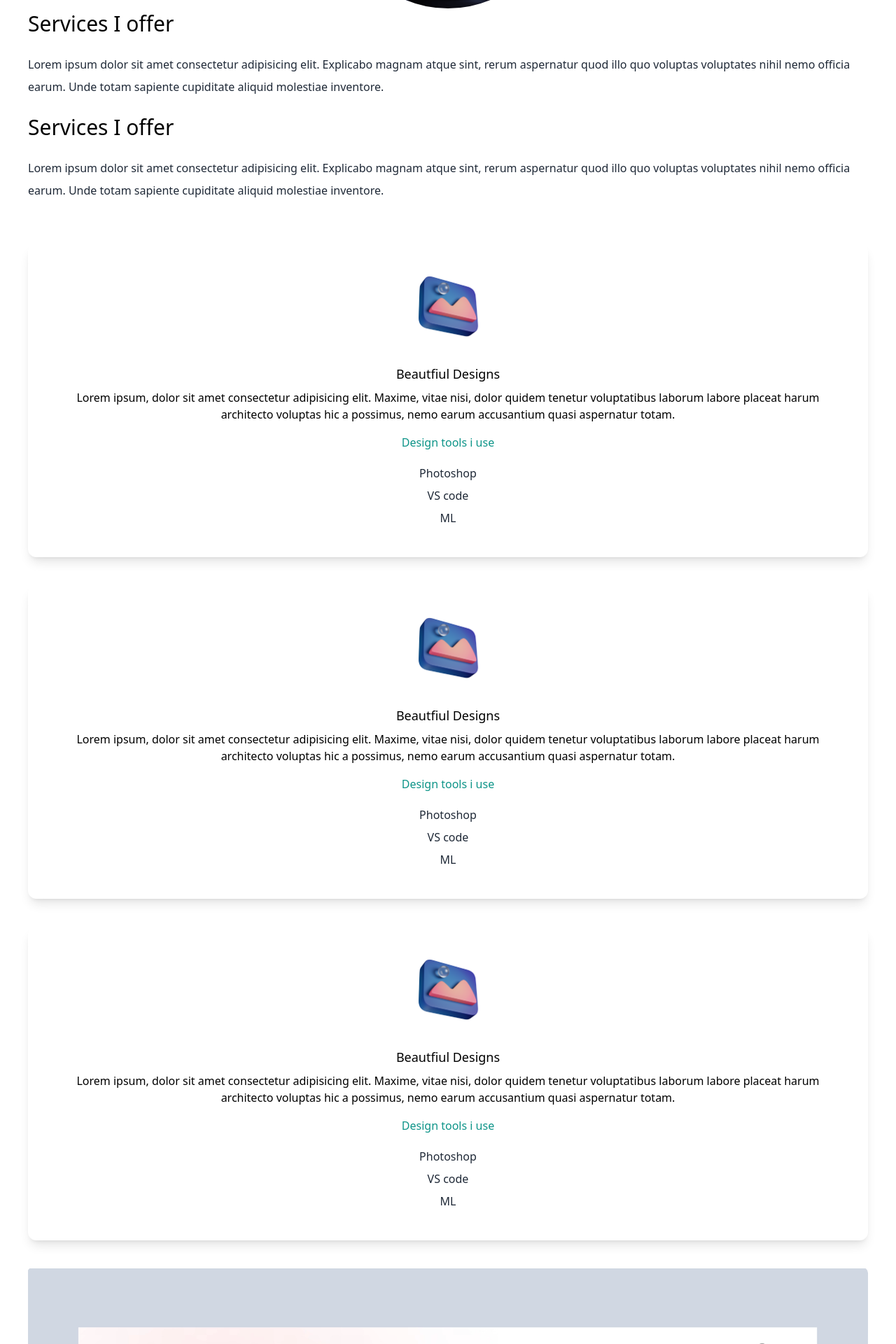
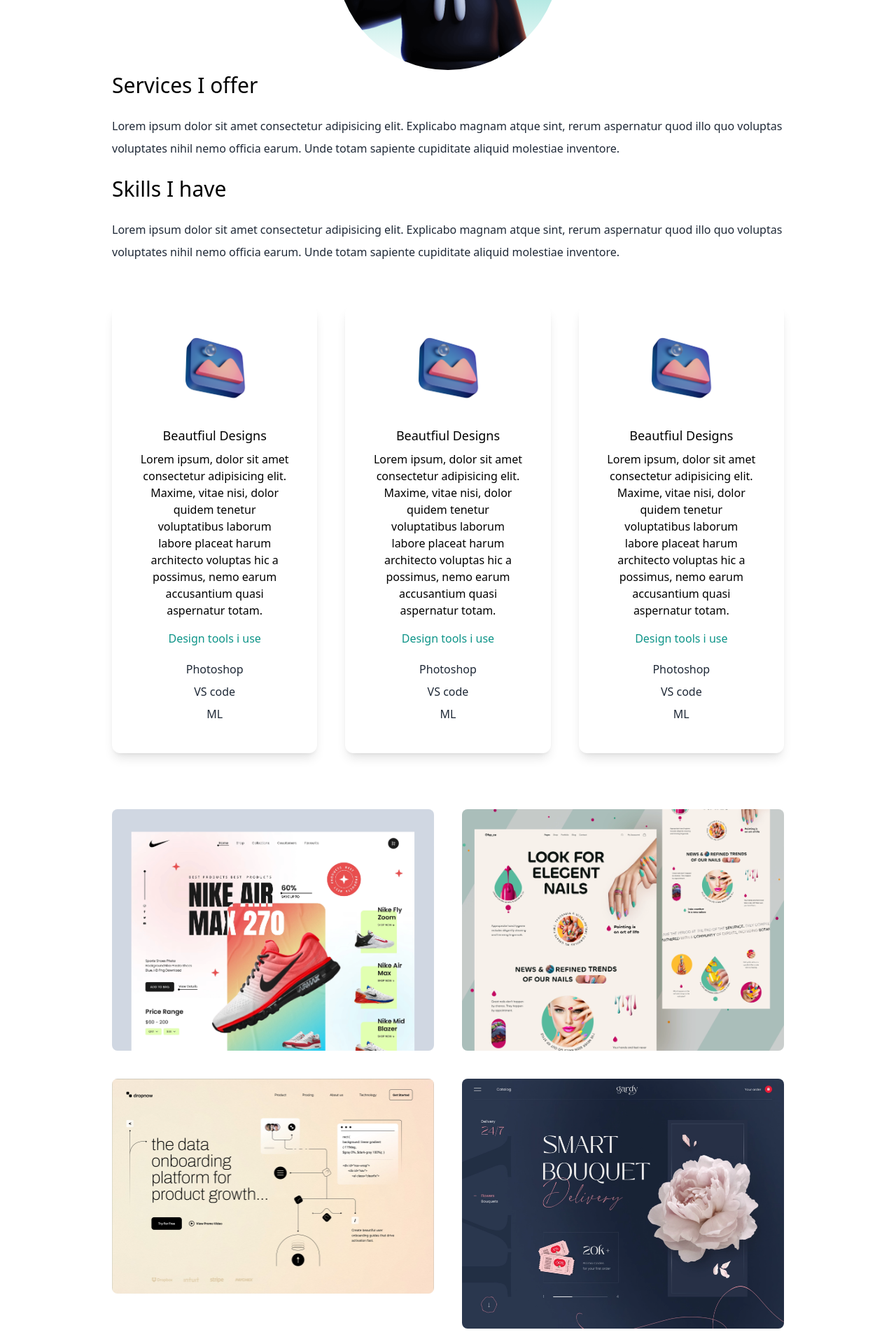
Before and after one commit to ParthJuneja/portfolio, a Next.js app: page / in a window 1280 px wide. Shown: the part 880-2800 px from the top of the page at 70% size. Built offline with nearby package versions, Linux system fonts and the light colour scheme.

Commit message:
dark theme added

```diff
--- a/pages/index.js
+++ b/pages/index.js
@@ -1,8 +1,8 @@
 import Head from "next/head";
-import {BsFillMoonStarsFill} from "react-icons/bs";
-import {AiFillTwitterCircle} from "react-icons/ai";
-import {AiFillGithub} from "react-icons/ai";
-import {AiFillLinkedin} from "react-icons/ai";
+import { BsFillMoonStarsFill } from "react-icons/bs";
+import { AiFillTwitterCircle } from "react-icons/ai";
+import { AiFillGithub } from "react-icons/ai";
+import { AiFillLinkedin } from "react-icons/ai";
 import Image from "next/image";
 import deved from "../public/dev-ed-wave.png";
 import design from "../public/design.png";
@@ -14,116 +14,217 @@ import web3 from "../public/web3.png";
 import web4 from "../public/web4.png";
 import web5 from "../public/web5.png";
 import web6 from "../public/web6.png";
-
-
+import { useState } from "react";
 
 export default function Home() {
+  const [darkMode, setDarkMode] = useState(false);
+
   return (
-    <div>
+    <div className={darkMode ? "dark" : ""}>
       <Head>
         <title>Parth Juneja Portfolio</title>
         <meta name="keywords" content="web development, programming" />
         <link rel="icon" href="/favicon.ico" />
       </Head>
 
-      <main className="bg-white px-10 ">
+      <main className="bg-white px-10 md:px-20 lg:px-40 dark:bg-back">
         <section className="min-h-screen">
           <nav className="py-10 mb-12 flex justify-between">
-            <h1 className="text-xl font-burtons">developedbyparth</h1>
-              <ul className="flex items-center">
-                <li>
-                  <BsFillMoonStarsFill className="cursor-pointer text-xl"/>
-                </li>
-                <li> <a className='bg-gradient-to-r from-cyan-500 to-teal-500 text-white px-4 py-2 rounded-md ml-8' href="#">Resume</a></li>
-              </ul>
+            <h1 className="text-xl font-burtons dark:text-fore">
+              developedbyparth
+            </h1>
+            <ul className="flex items-center">
+              <li>
+                <BsFillMoonStarsFill
+                  onClick={() => setDarkMode(!darkMode)}
+                  className="cursor-pointer text-xl dark:text-pale"
+                />
+              </li>
+              <li>
+                {" "}
+                <a
+                  className="bg-gradient-to-r from-cyan-500 to-teal-500 text-white px-4 py-2 rounded-md ml-8 dark:bg-gradient-to-r dark:from-pale dark:to-calm dark:text-black "
+                  href="#"
+                >
+                  Resume
+                </a>
+              </li>
+            </ul>
           </nav>
           <div className="text-center p-10">
-            <h2 className="text-5xl py-2 font-medium text-teal-600">Parth Juneja</h2>
-            <h3 className="text-2xl py-2">Developer, Student</h3>
-            <p className=" text-md py-5 leading-8 text-gray-800">Hi, I'm Parth, a developer from India. I'm currently studying pursuing Undergrad in Comp Sci. and I love to code.</p>
+            <h2 className="text-5xl py-2 font-medium text-teal-600 md:text-6xl lg:text-8xl dark:text-fore">
+              Parth Juneja
+            </h2>
+            <h3 className="text-2xl py-2 md:text-3xl lg:text-4xl dark:text-sand">
+              Developer, Student
+            </h3>
+            <p className=" text-md py-5 leading-8 text-gray-800 md: text-xl mx-auto max-w-xl lg:text-2xl lg:max-w-2xl dark:text-mud">
+              Hi, I'm Parth, a developer from India. I'm currently studying
+              pursuing Undergrad in Comp Sci. and I love to code.
+            </p>
           </div>
-          <div className="text-5xl justify-center flex gap-16 py-3 text-gray-600">
-            <AiFillTwitterCircle/>
-            <AiFillGithub/>
-            <AiFillLinkedin/>
+          <div className="text-5xl justify-center flex gap-16 py-3 text-gray-600 dark:text-calm">
+            <AiFillTwitterCircle className="hover:opacity-60 hover:text-mid2" />
+            <AiFillGithub className="hover:opacity-60 hover:text-mid2" />
+            <AiFillLinkedin className="hover:opacity-60 hover:text-mid2" />
           </div>
-          <div className="relative bg-gradient-to-b from-teal-500  rounded-full w-80 h-80  mt-20 mx-auto overflow-hidden">
-            <Image src={deved} fill objectFit="cover"/>
+          <div className="relative bg-gradient-to-b from-teal-500 rounded-full w-80 h-80  mt-20 mx-auto overflow-hidden dark:bg-gradient-to-b dark:from-pale dark:to-sand">
+            <Image src={deved} fill objectFit="cover" />
           </div>
         </section>
 
         <section>
           <div className="flex-col justify-center">
-            <h3 className="text-3xl py-1">Services I offer</h3>
-            <p className=" text-md py-5 leading-8 text-gray-800"> Lorem ipsum dolor sit amet consectetur adipisicing elit. Explicabo magnam atque sint, rerum aspernatur quod illo quo voluptas voluptates nihil nemo officia earum. Unde totam sapiente cupiditate aliquid molestiae inventore. </p>
+            <h3 className="text-3xl py-1 dark:text-fore">Services I offer</h3>
+            <p className=" text-md py-5 leading-8 text-gray-800 dark:text-mid2">
+              {" "}
+              Lorem ipsum dolor sit amet consectetur adipisicing elit. Explicabo
+              magnam atque sint, rerum aspernatur quod illo quo voluptas
+              voluptates nihil nemo officia earum. Unde totam sapiente
+              cupiditate aliquid molestiae inventore.{" "}
+            </p>
           </div>
         </section>
 
         <section>
           <div className="flex-col justify-center">
-            <h3 className="text-3xl py-1">Services I offer</h3>
-            <p className=" text-md py-5 leading-8 text-gray-800"> Lorem ipsum dolor sit amet consectetur adipisicing elit. Explicabo magnam atque sint, rerum aspernatur quod illo quo voluptas voluptates nihil nemo officia earum. Unde totam sapiente cupiditate aliquid molestiae inventore. </p>
+            <h3 className="text-3xl py-1 dark:text-fore">Skills I have</h3>
+            <p className=" text-md py-5 leading-8 text-gray-800 dark:text-mid2">
+              {" "}
+              Lorem ipsum dolor sit amet consectetur adipisicing elit. Explicabo
+              magnam atque sint, rerum aspernatur quod illo quo voluptas
+              voluptates nihil nemo officia earum. Unde totam sapiente
+              cupiditate aliquid molestiae inventore.{" "}
+            </p>
           </div>
 
-          <div>
-
-
-            <div className="text-center shadow-lg p-10 rounded-xl my-10">
-              <Image src = {design} width={100} height={100} className='mx-auto'/>
-              <h3 className="text-lg font-medium pt-8 pb-2">Beautfiul Designs</h3>
-              <p>Lorem ipsum, dolor sit amet consectetur adipisicing elit. Maxime, vitae nisi, dolor quidem tenetur voluptatibus laborum labore placeat harum architecto voluptas hic a possimus, nemo earum accusantium quasi aspernatur totam.</p>
-              <h4 className="py-4 text-teal-600">Design tools i use</h4>
-              <p className="text-gray-800 py-1">Photoshop</p>
-              <p className="text-gray-800 py-1">VS code</p>
-              <p className="text-gray-800 py-1">ML</p>
+          <div className="lg:flex gap-10">
+            <div className="text-center shadow-lg p-10 rounded-xl my-10 dark:bg-mid1">
+              <Image
+                src={design}
+                width={100}
+                height={100}
+                className="mx-auto"
+              />
+              <h3 className="text-lg font-medium pt-8 pb-2 dark:text-fore">
+                Beautfiul Designs
+              </h3>
+              <p className="dark:text-mid2">
+                Lorem ipsum, dolor sit amet consectetur adipisicing elit.
+                Maxime, vitae nisi, dolor quidem tenetur voluptatibus laborum
+                labore placeat harum architecto voluptas hic a possimus, nemo
+                earum accusantium quasi aspernatur totam.
+              </p>
+              <h4 className="py-4 text-teal-600 dark:text-pinkish">Design tools i use</h4>
+              <p className="text-gray-800 py-1 dark:text-calm">Photoshop</p>
+              <p className="text-gray-800 py-1 dark:text-calm">VS code</p>
+              <p className="text-gray-800 py-1 dark:text-calm">ML</p>
             </div>
 
-            <div className="text-center shadow-lg p-10 rounded-xl my-10">
-              <Image src = {design} width={100} height={100} className='mx-auto'/>
-              <h3 className="text-lg font-medium pt-8 pb-2">Beautfiul Designs</h3>
-              <p>Lorem ipsum, dolor sit amet consectetur adipisicing elit. Maxime, vitae nisi, dolor quidem tenetur voluptatibus laborum labore placeat harum architecto voluptas hic a possimus, nemo earum accusantium quasi aspernatur totam.</p>
-              <h4 className="py-4 text-teal-600">Design tools i use</h4>
-              <p className="text-gray-800 py-1">Photoshop</p>
-              <p className="text-gray-800 py-1">VS code</p>
-              <p className="text-gray-800 py-1">ML</p>
+            <div className="text-center shadow-lg p-10 rounded-xl my-10 dark:bg-mid1">
+              <Image
+                src={design}
+                width={100}
+                height={100}
+                className="mx-auto"
+              />
+              <h3 className="text-lg font-medium pt-8 pb-2 dark:text-fore">
+                Beautfiul Designs
+              </h3>
+              <p className="dark:text-mid2">
+                Lorem ipsum, dolor sit amet consectetur adipisicing elit.
+                Maxime, vitae nisi, dolor quidem tenetur voluptatibus laborum
+                labore placeat harum architecto voluptas hic a possimus, nemo
+                earum accusantium quasi aspernatur totam.
+              </p>
+              <h4 className="py-4 text-teal-600 dark:text-pinkish">Design tools i use</h4>
+              <p className="text-gray-800 py-1 dark:text-calm">Photoshop</p>
+              <p className="text-gray-800 py-1 dark:text-calm">VS code</p>
+              <p className="text-gray-800 py-1 dark:text-calm">ML</p>
             </div>
 
-            <div className="text-center shadow-lg p-10 rounded-xl my-10">
-              <Image src = {design} width={100} height={100} className='mx-auto'/>
-              <h3 className="text-lg font-medium pt-8 pb-2">Beautfiul Designs</h3>
-              <p>Lorem ipsum, dolor sit amet consectetur adipisicing elit. Maxime, vitae nisi, dolor quidem tenetur voluptatibus laborum labore placeat harum architecto voluptas hic a possimus, nemo earum accusantium quasi aspernatur totam.</p>
-              <h4 className="py-4 text-teal-600">Design tools i use</h4>
-              <p className="text-gray-800 py-1">Photoshop</p>
-              <p className="text-gray-800 py-1">VS code</p>
-              <p className="text-gray-800 py-1">ML</p>
+            <div className="text-center shadow-lg p-10 rounded-xl my-10 dark:bg-mid1">
+              <Image
+                src={design}
+                width={100}
+                height={100}
+                className="mx-auto"
+              />
+              <h3 className="text-lg font-medium pt-8 pb-2 dark:text-fore">
+                Beautfiul Designs
+              </h3>
+              <p className="dark:text-mid2">
+                Lorem ipsum, dolor sit amet consectetur adipisicing elit.
+                Maxime, vitae nisi, dolor quidem tenetur voluptatibus laborum
+                labore placeat harum architecto voluptas hic a possimus, nemo
+                earum accusantium quasi aspernatur totam.
+              </p>
+              <h4 className="py-4 text-teal-600 dark:text-pinkish">Design tools i use</h4>
+              <p className="text-gray-800 py-1 dark:text-calm">Photoshop</p>
+              <p className="text-gray-800 py-1 dark:text-calm">VS code</p>
+              <p className="text-gray-800 py-1 dark:text-calm">ML</p>
             </div>
-
           </div>
 
           {/* // this is the section for the projects */}
-          <div>
-            <div>
-              <Image src={web1}/>
+          <div className="flex flex-col gap-10 py-10 lg:flex-row flex-wrap">
+            <div className="basis-1/3 flex-1">
+              <Image
+                src={web1}
+                className="rounded-lg object-cover "
+                width={"100%"}
+                height={"100%"}
+                layout="responsive"
+              />
             </div>
-            <div>
-              <Image src={web2}/>
+            <div className="basis-1/3 flex-1">
+              <Image
+                src={web2}
+                className="rounded-lg object-cover "
+                width={"100%"}
+                height={"100%"}
+                layout="responsive"
+              />
             </div>
-            <div>
-              <Image src={web3}/>
+            <div className="basis-1/3 flex-1">
+              <Image
+                src={web3}
+                className="rounded-lg object-cover "
+                width={"100%"}
+                height={"100%"}
+                layout="responsive"
+              />
             </div>
-            <div>
-              <Image src={web4}/>
+            <div className="basis-1/3 flex-1">
+              <Image
+                src={web4}
+                className="rounded-lg object-cover "
+                width={"100%"}
+                height={"100%"}
+                layout="responsive"
+              />
             </div>
-            <div>
-              <Image src={web5}/>
+            <div className="basis-1/3 flex-1">
+              <Image
+                src={web5}
+                className="rounded-lg object-cover "
+                width={"100%"}
+                height={"100%"}
+                layout="responsive"
+              />
             </div>
-            <div>
-              <Image src={web6}/>
+            <div className="basis-1/3 flex-1">
+              <Image
+                src={web6}
+                className="rounded-lg object-cover "
+                width={"100%"}
+                height={"100%"}
+                layout="responsive"
+              />
             </div>
           </div>
         </section>
       </main>
     </div>
   );
-
 }
```
Also changed, not shown: tailwind.config.js (+15 -0 lines).
